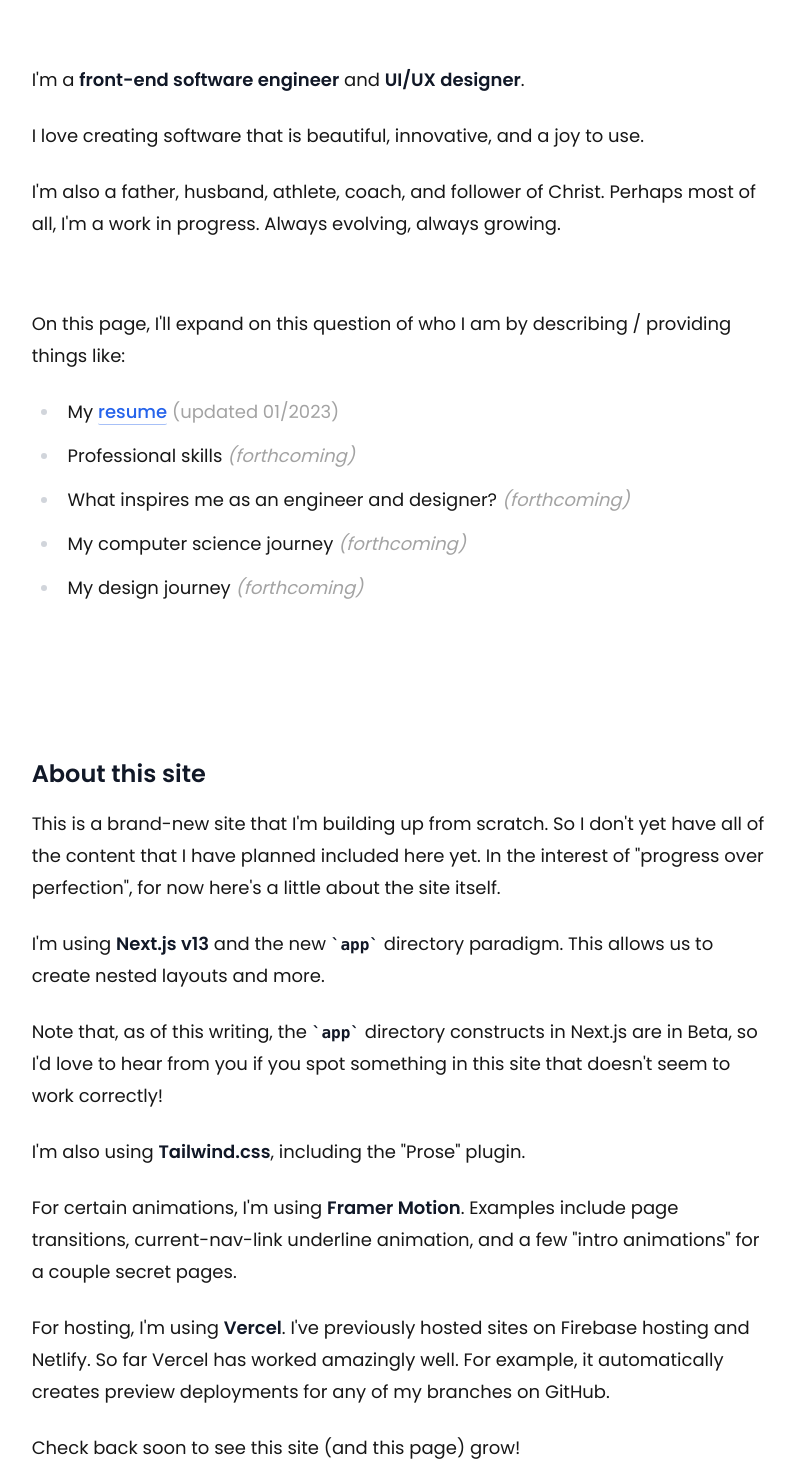
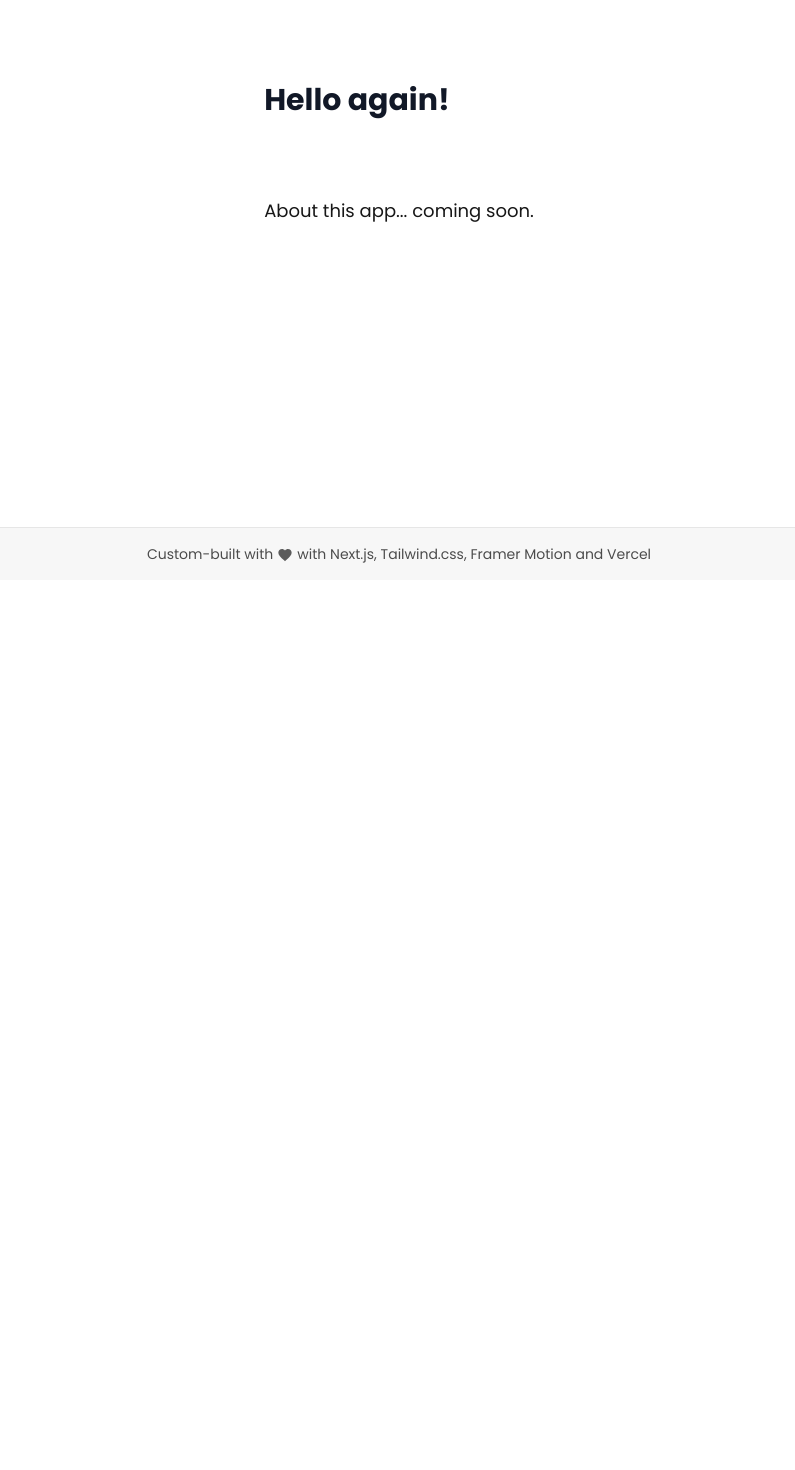
Before and after one commit to jasonkylefrank/edge-function-game, a Next.js app: page /about in a window 1280 px wide. Shown: the part 220-1690 px from the top of the page, without its empty margins (241-1036 px from the left). After the commit the page ends 800 px from the top, so only its background shows below. Built offline with nearby package versions, Linux system fonts and the light colour scheme.

Commit message:
Created a "raw" page, restructured layout files

```diff
--- a/app/(no-page-transitions)/raw/page.tsx
+++ b/app/(no-page-transitions)/raw/page.tsx
@@ -1,10 +1,14 @@
 import XataGame from "components/xata-game/xata-game";
 
 export const metadata = {
-  title: ``,
-  description: ``,
+  title: `Raw app`,
+  description: `Just the app - useful for embedding in other sights`,
 };
 
 export default function Raw() {
-  return <XataGame />;
+  return (
+    <div className="w-full">
+      <XataGame />
+    </div>
+  );
 }
--- a/app/(with-page-transitions)/about/page.tsx
+++ b/app/(with-page-transitions)/about/page.tsx
@@ -11,107 +11,9 @@
       <h2 className="!mt-0">Hello again!</h2>
       <div className="h-5" />
       <p>
-        {`I'm a `}
-        <strong>{`front-end software engineer`}</strong>
-        {` and `}
-        <strong>{`UI/UX designer`}</strong>.
+        {`About this app... coming soon.
+        `}
       </p>
-      <p>
-        {`I love creating software that is beautiful, innovative, and a joy to
-        use.`}
-      </p>
-      <p>
-        {`I'm also a father, husband, athlete, coach, and follower of Christ.
-        Perhaps most of all, I'm a work in progress. Always evolving, always
-        growing.`}
-      </p>
-      <div className="h-5" />
-      <p>
-        {`On this page, I'll expand on this question of who I am by describing /
-        providing things like: `}
-      </p>
-
-      <ul>
-        <li>
-          My <Link href="resume-01-2023.pdf">resume</Link>
-          <span className="text-gray-400"> (updated 01/2023)</span>
-        </li>
-        <li>
-          Professional skills{" "}
-          <span className="italic text-gray-400"> (forthcoming)</span>
-        </li>
-        <li>
-          What inspires me as an engineer and designer?{" "}
-          <span className="italic text-gray-400"> (forthcoming)</span>
-        </li>
-        <li>
-          My computer science journey{" "}
-          <span className="italic text-gray-400"> (forthcoming)</span>
-        </li>
-        <li>
-          My design journey{" "}
-          <span className="italic text-gray-400"> (forthcoming)</span>
-        </li>
-      </ul>
-      <div className="my-16 h-6" />
-      <h3>About this site</h3>
-      <p>
-        {`This is a brand-new site that I'm building up from scratch. So I don't
-        yet have all of the content that I have planned included here yet. In
-        the interest of "progress over perfection", for now here's a little
-        about the site itself.`}
-      </p>
-      <p>
-        {`I'm using `}
-        <strong>Next.js v13</strong>
-        {` and the new `}
-        <code>app</code>
-        {` directory paradigm.  This allows us to create nested layouts
-            and more.`}
-      </p>
-      <p>
-        {`Note that, as of this writing, the `}
-        <code>app</code>
-        {` directory constructs in Next.js are in Beta, so I'd love to hear from you if
-          you spot something in this site that doesn't seem to work correctly!`}
-      </p>
-      <p>
-        {`I'm also using `}
-        <strong>Tailwind.css</strong>
-        {`, including the "Prose" plugin.`}
-      </p>
-
-      <p>
-        {`For certain animations, I'm using `}
-        <strong>Framer Motion</strong>
-        {`.  Examples include page transitions,
-          current-nav-link underline animation, and a few "intro animations" for a couple secret pages.`}
-      </p>
-      <p>
-        {`For hosting, I'm using `}
-        <strong>Vercel</strong>
-        {`. I've previously hosted sites on Firebase hosting and Netlify.
-          So far Vercel has worked amazingly well.  For example, it automatically creates preview deployments
-          for any of my branches on GitHub.`}
-      </p>
-      <p>{"Check back soon to see this site (and this page) grow!"}</p>
-
-      {/*
-      TODO:
-        (1) Revisit this once I structure the site/page to be able to display media items wider than
-            the text content.
-        (2) Set the width and height to a 16:9 aspect ratio so the video renders at the correct ratio
-            (also see the video I put on the /webflow page for an example)
-      <div className="w-full">
-        <iframe
-          width="100%"
-          height="100%"
-          src="https://www.youtube.com/embed/cl827pK-0oU"
-          title="YouTube video player"
-          allow="accelerometer; autoplay; clipboard-write; encrypted-media; gyroscope; picture-in-picture; web-share"
-          allowFullScreen
-        ></iframe>
-      </div> */}
     </div>
   );
 }
--- /dev/null
+++ b/app/(with-page-transitions)/layout.tsx
@@ -0,0 +1,40 @@
+import AppBar from "components/app-bar/app-bar";
+
+export default function RootLayout({
+  children,
+}: {
+  children: React.ReactNode;
+}) {
+  return (
+    <>
+      <AppBar />
+
+      <main
+        className="prose m-6 mt-20 mb-28 grid place-items-center
+          text-gray-900 prose-a:text-blue-600
+          prose-a:no-underline md:m-7 md:mt-24 md:mb-32 md:prose-lg lg:m-8 lg:mt-28 lg:mb-36"
+      >
+        {/* Note: The children are also wrapped by my `template.tsx` (if present at some level).  See: https://beta.nextjs.org/docs/routing/pages-and-layouts#templates
+                    That file can be useful for applying page transitions, etc.
+          */}
+        {children}
+      </main>
+
+      <footer className="grid w-screen place-items-center border-t border-black/10 bg-gray-100 px-4 py-4 text-xs opacity-70 sm:text-sm">
+        <p className="text-center">
+          Custom-built with
+          <svg
+            className="mx-1 inline-block h-4 opacity-90"
+            xmlns="http://www.w3.org/2000/svg"
+            viewBox="0 0 24 24"
+            fill="#000000"
+          >
+            <path d="M0 0h24v24H0V0z" fill="none" />
+            <path d="M12 21.35l-1.45-1.32C5.4 15.36 2 12.28 2 8.5 2 5.42 4.42 3 7.5 3c1.74 0 3.41.81 4.5 2.09C13.09 3.81 14.76 3 16.5 3 19.58 3 22 5.42 22 8.5c0 3.78-3.4 6.86-8.55 11.54L12 21.35z" />
+          </svg>
+          with Next.js, Tailwind.css, Framer Motion and Vercel
+        </p>
+      </footer>
+    </>
+  );
+}
--- a/app/layout.tsx
+++ b/app/layout.tsx
@@ -19,7 +19,7 @@
 export const metadata = {
   title: {
     default: "Xata Worker game by Jason Frank",
-    template: "%s • Jason Frank", // Allows us to create a composite title based on title from nested pages
+    template: "%s • Xata game by Jason Frank", // Allows us to create a composite title based on title from nested pages
   },
   description:
     "An experiment to test-out the new Xata workers (edge functions)",
@@ -43,34 +43,12 @@
         className="grid h-full grid-rows-[auto_1fr_auto] justify-items-center
                  selection:bg-[#08eeb2] selection:text-black"
       >
-        <AppBar />
-
-        <main
-          className="prose m-6 mt-20 mb-28 grid place-items-center
-          text-gray-900 prose-a:text-blue-600
-          prose-a:no-underline md:m-7 md:mt-24 md:mb-32 md:prose-lg lg:m-8 lg:mt-28 lg:mb-36"
-        >
-          {/* Note: The children are also wrapped by my `template.tsx` (if present at some level).  See: https://beta.nextjs.org/docs/routing/pages-and-layouts#templates
+        {/* Notes:
+                (1) The childre may also be wrapped by nested layout file(s).
+                (2) The children are also wrapped by my `template.tsx` (if present at some level).  See: https://beta.nextjs.org/docs/routing/pages-and-layouts#templates
                     That file can be useful for applying page transitions, etc.
           */}
-          {children}
-        </main>
-
-        <footer className="grid w-screen place-items-center border-t border-black/10 bg-gray-100 px-4 py-4 text-xs opacity-70 sm:text-sm">
-          <p className="text-center">
-            Custom-built with
-            <svg
-              className="mx-1 inline-block h-4 opacity-90"
-              xmlns="http://www.w3.org/2000/svg"
-              viewBox="0 0 24 24"
-              fill="#000000"
-            >
-              <path d="M0 0h24v24H0V0z" fill="none" />
-              <path d="M12 21.35l-1.45-1.32C5.4 15.36 2 12.28 2 8.5 2 5.42 4.42 3 7.5 3c1.74 0 3.41.81 4.5 2.09C13.09 3.81 14.76 3 16.5 3 19.58 3 22 5.42 22 8.5c0 3.78-3.4 6.86-8.55 11.54L12 21.35z" />
-            </svg>
-            with Next.js, Tailwind.css, Framer Motion and Vercel
-          </p>
-        </footer>
+        {children}
 
         <AnalyticsWrapper />
       </body>
```
